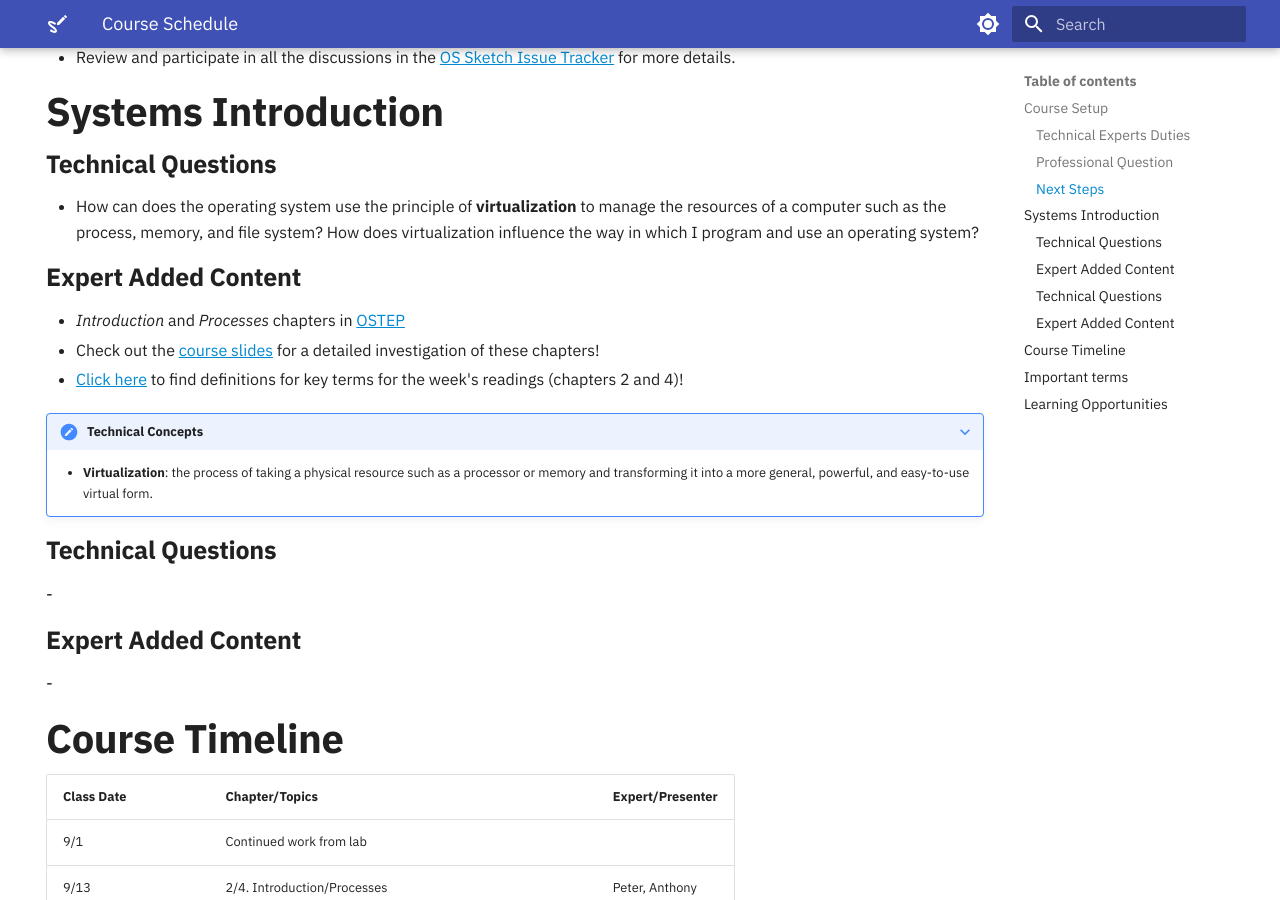
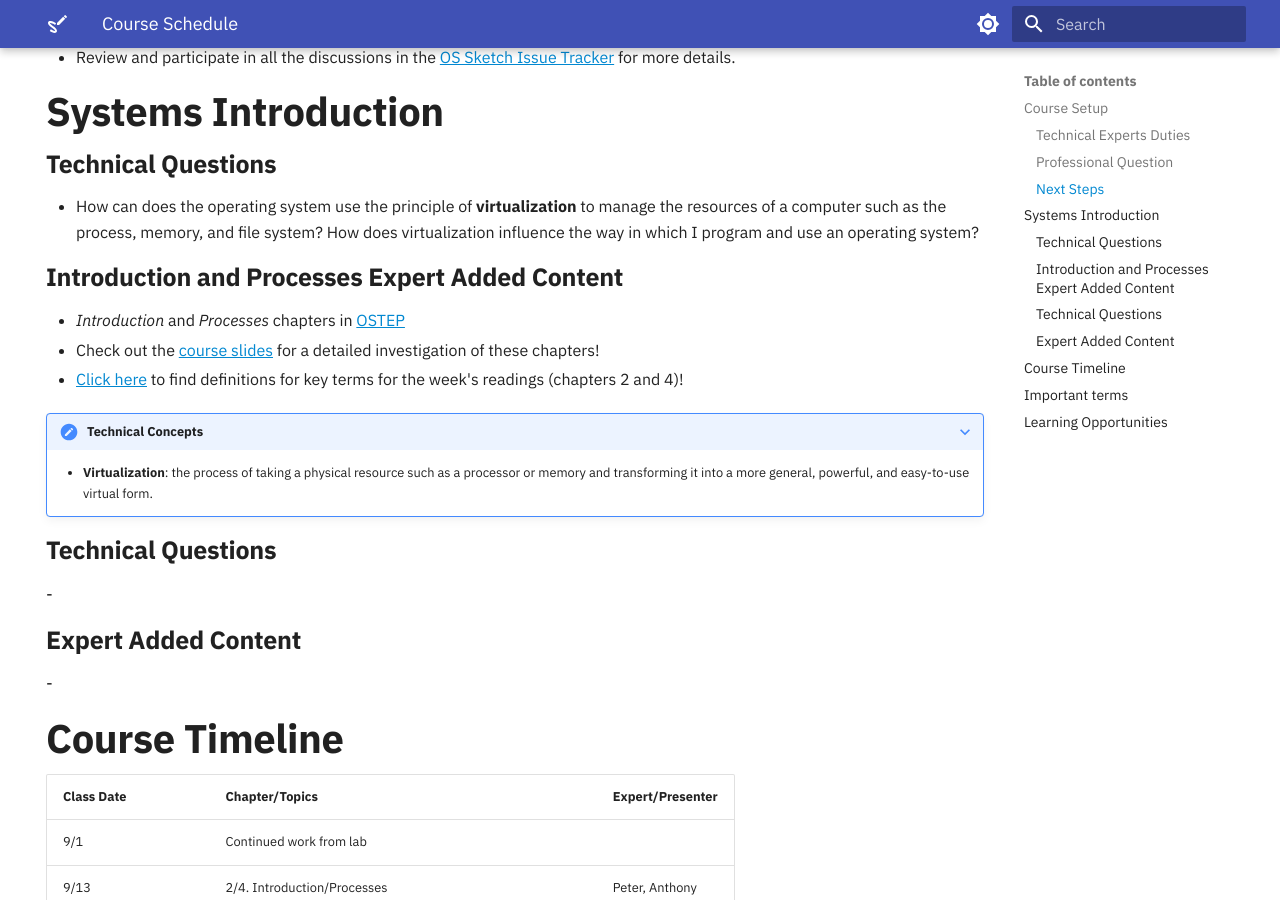
Before and after one commit to OS-Sketch/www.os-sketch.com, an MkDocs documentation site: the page built from docs/operating-systems/schedule.md, in a window 1280 px wide and 900 px high, scrolled down 595 px. Built offline with MkDocs 1.6.1 and Material for MkDocs 9.7.7, drawn with Linux system fonts in a browser that asks for light colours; some of the changed text lies outside the part shown.

Commit message:
Update schedule.md

```diff
--- a/docs/operating-systems/schedule.md
+++ b/docs/operating-systems/schedule.md
@@ -42,7 +42,7 @@ hide:
   system? How does virtualization influence the way in which I program and use
   an operating system?
 
-### Expert Added Content
+### Introduction and Processes Expert Added Content
 
 - *Introduction* and *Processes* chapters in [OSTEP](https://pages.cs.wisc.edu/~remzi/OSTEP/)
 - Check out the [course slides](/slides/operating-systems/systems-introduction/) for a detailed investigation of these chapters!
```
Also changed, not shown: other parts of docs/operating-systems/schedule.md (+1 -0 lines).
